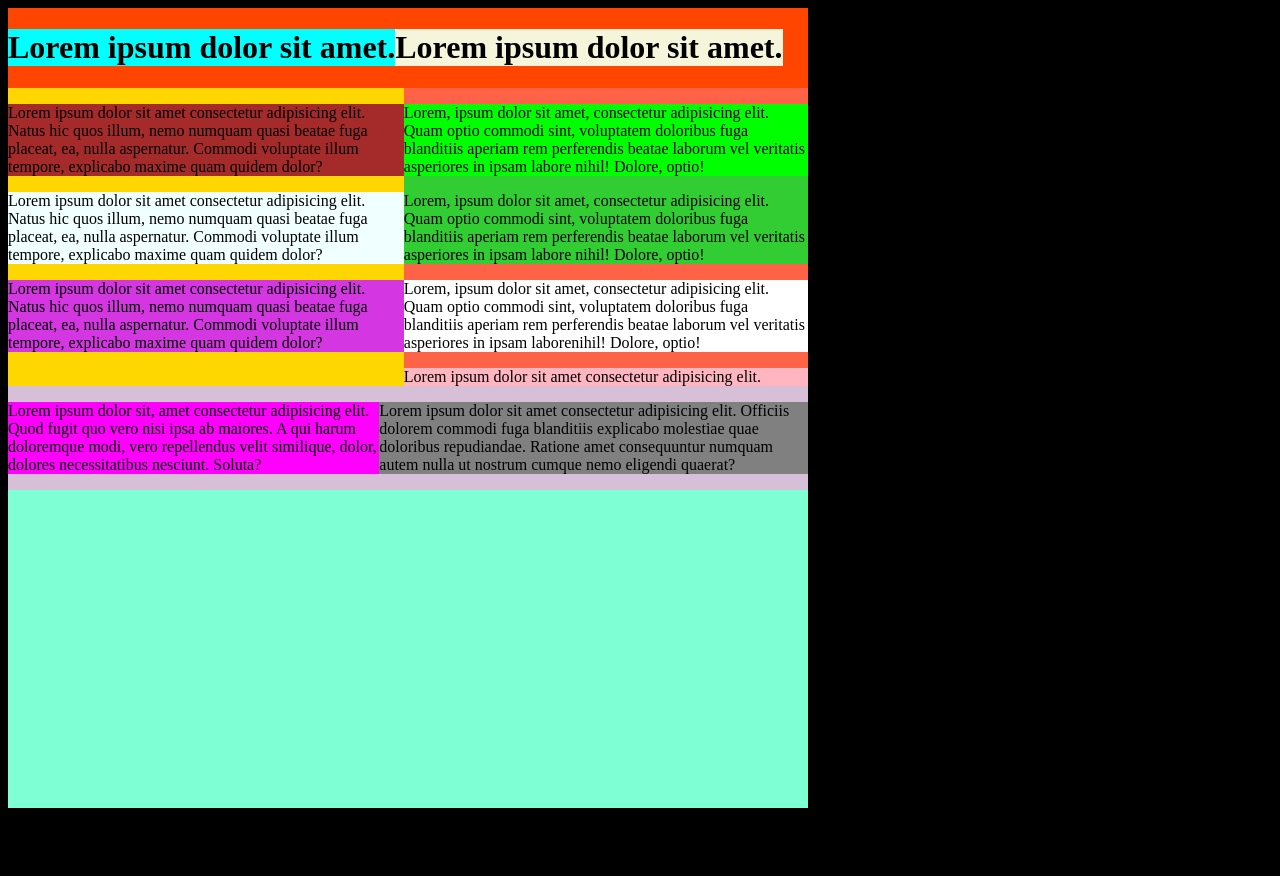
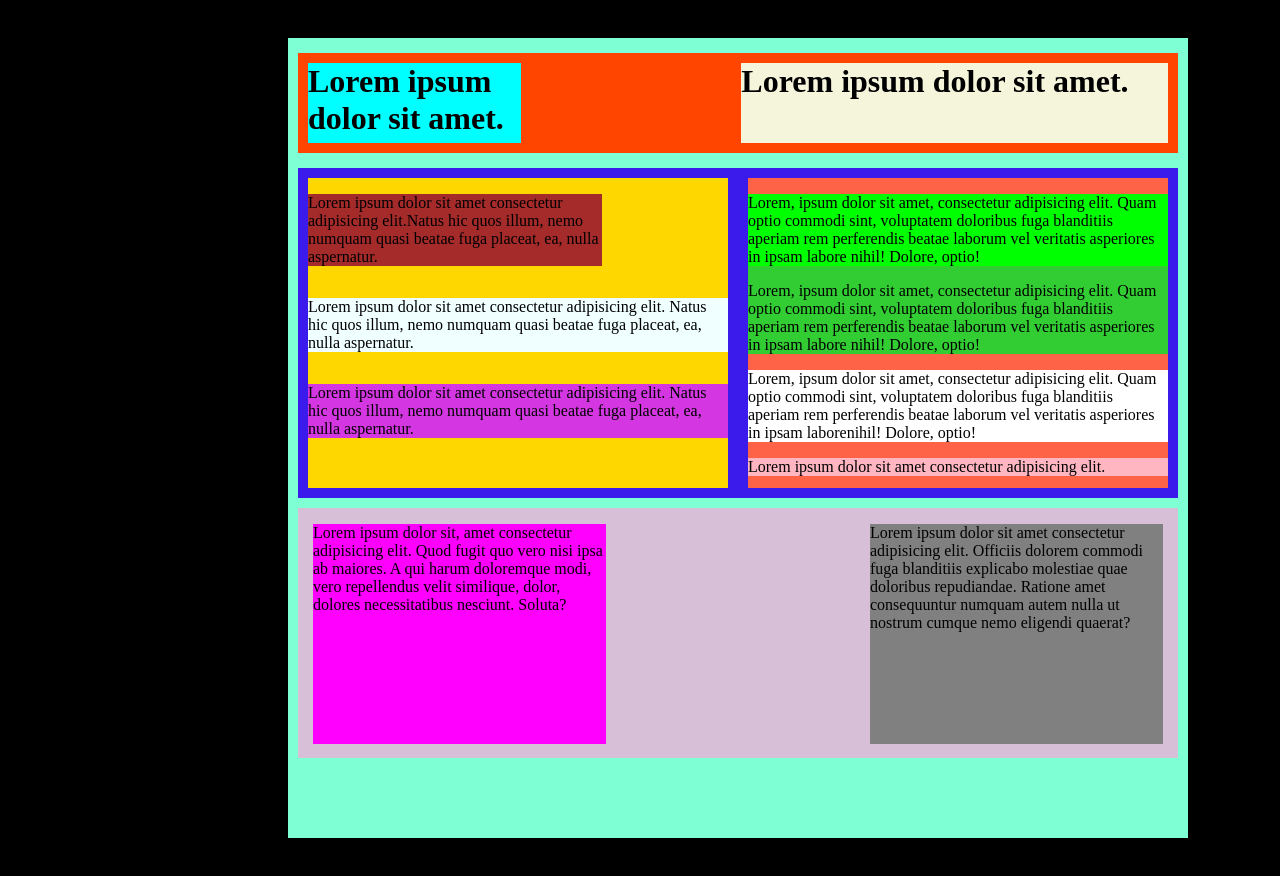
Before and after one commit to melanijaa/5-structure_content, a website: page index.html in a window 1280 px wide. Before the commit the page ends 816 px from the top, so only its background shows below. Drawn offline with Linux system fonts and the light colour scheme.

Commit message:
display: flex; float and margin

```diff
--- a/index.html
+++ b/index.html
@@ -7,37 +7,36 @@
     <title>5-structure_content</title>
 </head>
 <body style="background-color: black; ">
-    <main style="background-color: aquamarine; display: inline-block; width: 800px; height: 800px;">
-    <header style="background-color: orangered; display: flex;">
-        <h1 style="background-color: aqua; float: left;">Lorem ipsum dolor sit amet.</h1>
-        <h1 style="background-color:beige; float: right;">Lorem ipsum dolor sit amet.</h1>
+    <main style="background-color: aquamarine; display: inline-block; width: 900px; height: 800px; margin: 30px 0px 30px 280px;">
+        <header style="background-color: orangered; display: flex; width: 880px; height: 100px; margin: 15px 0px 15px 10px">
+        <h1 style="background-color: aqua; float: left; width: 215px; height: 80px; margin: 10px 10px 10px 10px;">Lorem ipsum dolor sit amet.</h1>
+        <h1 style="background-color:beige; float: right; width: 430px; height: 80px; margin: 10px 10px 10px 210px;">Lorem ipsum dolor sit amet.</h1>
     </header>
-        <article style="background-color: rgb(58, 27, 236); display: flex;">
-            <section style="background-color: gold; float: left;">
-                <p style="background-color: brown;">
-                    Lorem ipsum dolor sit amet consectetur adipisicing elit. Natus hic quos illum, nemo numquam quasi beatae fuga placeat, ea, nulla aspernatur. Commodi voluptate illum tempore, explicabo maxime quam quidem dolor?</p>
-                <p style="background-color:azure;">
-                    Lorem ipsum dolor sit amet consectetur adipisicing elit. Natus hic quos illum, nemo numquam quasi beatae fuga placeat, ea, nulla aspernatur. Commodi voluptate illum tempore, explicabo maxime quam quidem dolor?</p>
-                <p style="background-color:rgb(212, 55, 226);">
-                    Lorem ipsum dolor sit amet consectetur adipisicing elit. Natus hic quos illum, nemo numquam quasi beatae fuga placeat, ea, nulla aspernatur. Commodi voluptate illum tempore, explicabo maxime quam quidem dolor?</p>
+        <article style="background-color: rgb(58, 27, 236); display: flex; width: 880px; height: 330px; margin-left: 10px; margin-bottom: 10px;">
+            <section style="background-color: gold; float: left; width: 420px; height: 310px; margin-left: 10px; margin-top: 10px;">
+                <p style="background-color: brown; float: left; width: 294px;">
+                    Lorem ipsum dolor sit amet consectetur adipisicing elit.Natus hic quos illum, nemo numquam quasi beatae fuga placeat, ea, nulla aspernatur.</p>
+                <p style="background-color:azure; float: right;">
+                    Lorem ipsum dolor sit amet consectetur adipisicing elit. Natus hic quos illum, nemo numquam quasi beatae fuga placeat, ea, nulla aspernatur.</p>
+                <p style="background-color:rgb(212, 55, 226); float: left">
+                    Lorem ipsum dolor sit amet consectetur adipisicing elit. Natus hic quos illum, nemo numquam quasi beatae fuga placeat, ea, nulla aspernatur.</p>
             </section>
-            <section style="background-color: tomato; float: right; float: right;">
+            <section style="background-color: tomato; float: right; float: right; width: 420px; height: 310px; margin-top: 10px; margin-left: 20px;">
                 <p style="background-color: lime; float: right;">
                     Lorem, ipsum dolor sit amet, consectetur adipisicing elit. Quam optio commodi sint, voluptatem doloribus fuga blanditiis aperiam rem perferendis beatae laborum vel veritatis asperiores in ipsam labore nihil! Dolore, optio!</p>
                 <p style="background-color: limegreen;">
                     Lorem, ipsum dolor sit amet, consectetur adipisicing elit. Quam optio commodi sint, voluptatem doloribus fuga blanditiis aperiam rem perferendis beatae laborum vel veritatis asperiores in ipsam labore nihil! Dolore, optio!</p>
                 <p style="background-color:white;">
                     Lorem, ipsum dolor sit amet, consectetur adipisicing elit. Quam optio commodi sint, voluptatem doloribus fuga blanditiis aperiam rem perferendis beatae laborum vel veritatis asperiores in ipsam laborenihil! Dolore, optio!</p>
-                <aside style="background-color: lightpink;">
-                    Lorem ipsum dolor sit amet consectetur adipisicing elit.
-                </aside>
+                <p style="background-color: lightpink;">
+                    Lorem ipsum dolor sit amet consectetur adipisicing elit.</p>
             </section>
         </article>
-    <footer style="background-color: thistle; display: flex;">
-        <p style="background-color: fuchsia;">
+    <footer style="background-color: thistle; width: 880px; height: 250px; margin-left: 10px;">
+        <p style="background-color: fuchsia; float: left; width: 293px; height: 220px; margin-left: 15px;">
             Lorem ipsum dolor sit, amet consectetur adipisicing elit. Quod fugit quo vero nisi ipsa ab maiores. A qui harum doloremque modi, vero repellendus velit similique, dolor, dolores necessitatibus nesciunt. Soluta?
         </p>
-        <p style="background-color: grey;">
+        <p style="background-color: grey; float: right; width: 293px; height: 220px; margin-right: 15px;">
             Lorem ipsum dolor sit amet consectetur adipisicing elit. Officiis dolorem commodi fuga blanditiis explicabo molestiae quae doloribus repudiandae. Ratione amet consequuntur numquam autem nulla ut nostrum cumque nemo eligendi quaerat?
         </p>
     </footer>
```
